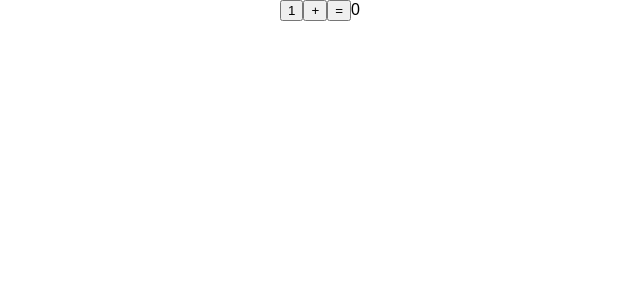
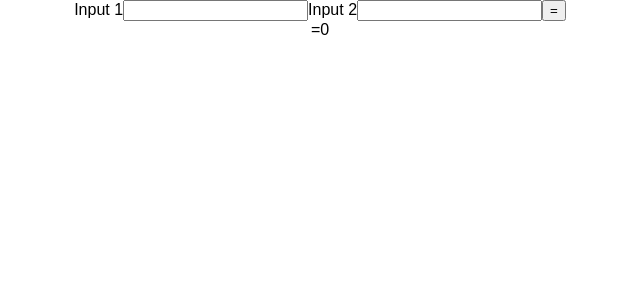
Before and after one commit to CharSV5/calc-simple, a React (Create React App) app: page / in a window 1280 px wide. Shown: the top 300 px of the page, without its empty margins (320-960 px from the left). Built offline with nearby package versions, Linux system fonts and the light colour scheme.

Commit message:
simple input boxes adding

```diff
--- a/src/App.js
+++ b/src/App.js
@@ -7,49 +7,59 @@ class App extends Component {
     super(props);
 
     this.state = {
-      inputValue1: '',
-      inputValue2: '',
-      currentMaths: '',
+      inputValue1: null,
+      inputValue2: null,
+      currentMaths: null,
       answer: 0
     }
+    this.handleChange = this.handleChange.bind(this);
+    this.handleSubmit = this.handleSubmit.bind(this);
 
 }
 
-  handleClick(num) {
-    if (this.state.inputValue1 === '') {
-      this.setState({
-        inputValue1:  num
-      })
-    } else {
-      console.log(num)
-      this.setState({
-        inputValue2:  num
-      })
-    }
+handleChange (event) {
+  this.setState({
+    [event.target.name]: event.target.value
 
-    console.log('1..', this.state.inputValue1)
-    console.log('2..',this.state.inputValue2)
-  }
+  })
+}
 
-  handleMaths(maths) {
-    this.setState({
-      currentMaths: maths
-    })
-    console.log('maths', this.state.currentMaths)
-  }
+// handleChange (event) {
+//   this.setState({
+//     [event.target.name]: event.target.value
+//   })
+//   if (this.state.inputValue2) {
+//     this.setState({
+//     answer: (parseInt(this.state.inputValue1) + parseInt(this.state.inputValue2))
+//     })
+//   }
+// }
 
-  handleEquals() {
-    this.setState({
-      answer: this.state.inputValue1 + this.state.inputValue2
-    })
-  }
+handleSubmit(event) {
+  this.setState({
+    answer: (parseInt(this.state.inputValue1) + parseInt(this.state.inputValue2))
+  })
+  event.preventDefault();
+}
+
 
   render() {
     return (
       <div className="App">
-       <button onClick={() => this.handleClick(1)}>1</button>
-       <button onClick={() => this.handleMaths('+')}>+</button>
-       <button onClick={() => this.handleEquals()}>=</button>
+      <form onSubmit={this.handleSubmit}>
+       <label>
+          Input 1
+          <input name="inputValue1" type="text" value={this.state.inputValue1} onChange={this.handleChange} />
+        </label>
+        <label>
+          Input 2
+          <input name="inputValue2" type="text" value={this.state.inputValue2} onChange={this.handleChange} />
+        </label>
+        <input type="submit" value="=" />
+        </form>
+
+       =
+
        {this.state.answer}
       </div>
     );
```
